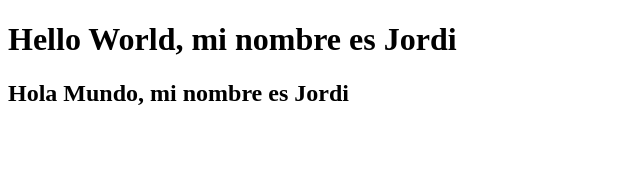
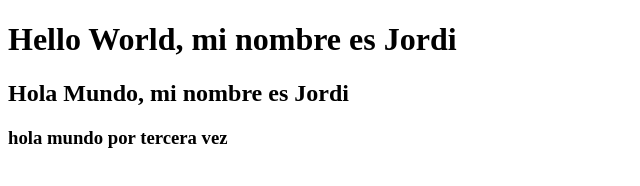
Before and after one commit to JordiMiravet/repolocal, a plain HTML site: page index.html in a window 1280 px wide. Shown: the whole page, without its empty margins (0-640 px from the left). Drawn offline with Linux system fonts and the light colour scheme.

Commit message:
añadido de tercera frase

```diff
--- a/index.html
+++ b/index.html
@@ -11,6 +11,7 @@
 
     <h1>Hello World, mi nombre es Jordi</h1>
     <h2>Hola Mundo, mi nombre es Jordi</h2>
+    <h3>hola mundo por tercera vez</h3>
 
 </body>
 </html>
```
